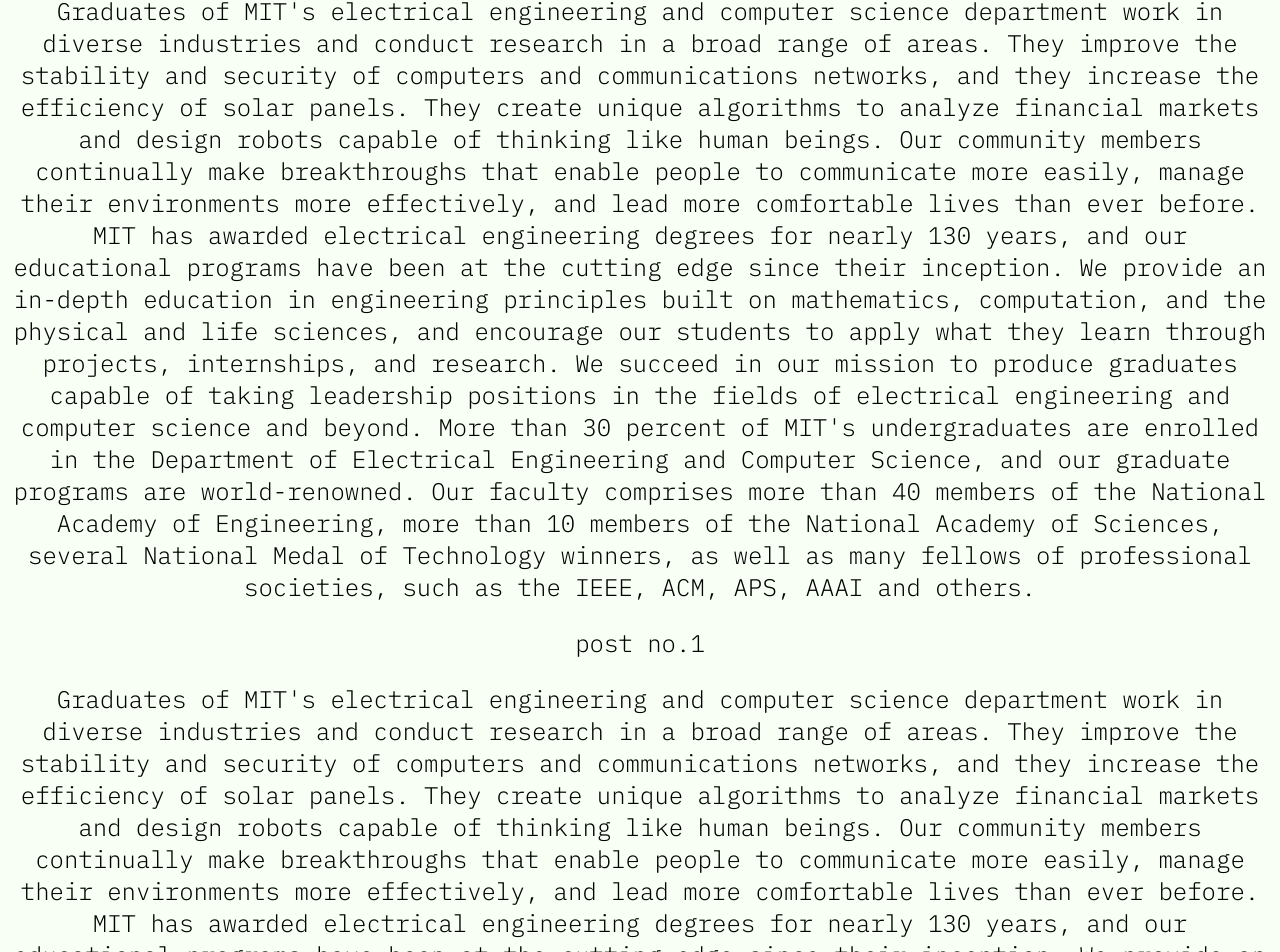
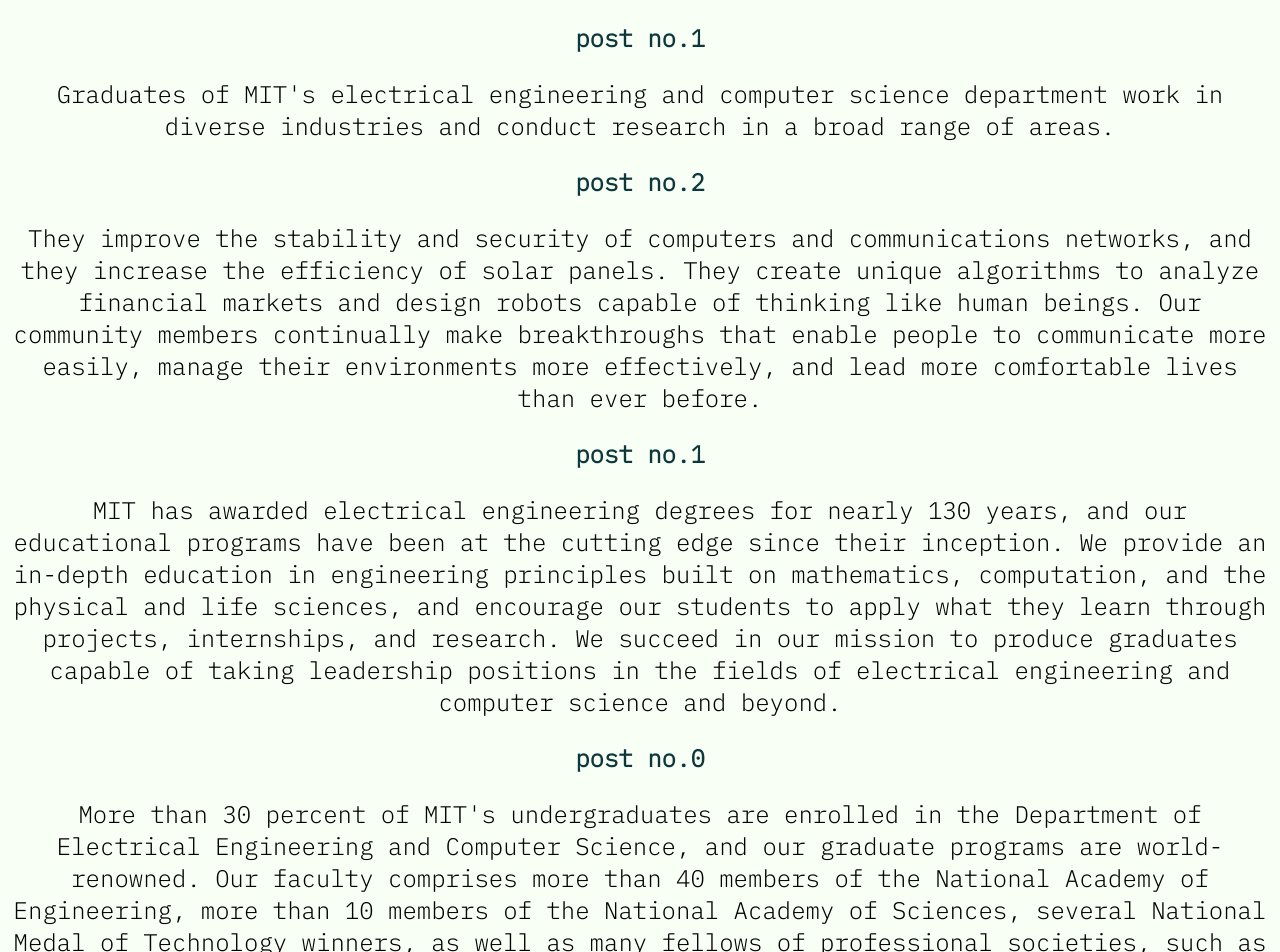
Before and after one commit to jayramirezengineer/jayramirezengineer.github.io, a plain HTML site: page index.html in a window 1280 px wide. Shown: the part 172-1124 px from the top of the page. Drawn offline with Linux system fonts and the light colour scheme.

Commit message:
Update index.html

```diff
--- a/index.html
+++ b/index.html
@@ -22,6 +22,11 @@
     h1 {
       font-size: 42px;
       font-family: 'IBM Plex Mono', monospace;
+    }
+	h2 {
+      font-size: 24px;
+      color: #0c383c;
+	font-family: 'IBM Plex Mono', monospace;
     }
     p {
       font-size: 24px;
@@ -66,33 +71,16 @@
 
 <h1>Jay Ramirez</h1>
 
-<p>
-post no.2
-</p>
+<h1>Sukhi Grewal</h1>
+	<h2>post no.1</h2>
+<p>Graduates of MIT's electrical engineering and computer science department work in diverse industries and conduct research in a broad range of areas.</p>
+	<h2>post no.2</h2>
+<p>They improve the stability and security of computers and communications networks, and they increase the efficiency of solar panels. They create unique algorithms to analyze financial markets and design robots capable of thinking like human beings. Our community members continually make breakthroughs that enable people to communicate more easily, manage their environments more effectively, and lead more comfortable lives than ever before.</p>
+	<h2>post no.1</h2>
+<p>MIT has awarded electrical engineering degrees for nearly 130 years, and our educational programs have been at the cutting edge since their inception. We provide an in-depth education in engineering principles built on mathematics, computation, and the physical and life sciences, and encourage our students to apply what they learn through projects, internships, and research. We succeed in our mission to produce graduates capable of taking leadership positions in the fields of electrical engineering and computer science and beyond.</p>
+	<h2>post no.0</h2>
+<p>More than 30 percent of MIT's undergraduates are enrolled in the Department of Electrical Engineering and Computer Science, and our graduate programs are world-renowned. Our faculty comprises more than 40 members of the National Academy of Engineering, more than 10 members of the National Academy of Sciences, several National Medal of Technology winners, as well as many fellows of professional societies, such as the IEEE, ACM, APS, AAAI and others.</p>
 
-<p>
-Graduates of MIT's electrical engineering and computer science department work in diverse industries and conduct research in a broad range of areas.
-
-They improve the stability and security of computers and communications networks, and they increase the efficiency of solar panels. They create unique algorithms to analyze financial markets and design robots capable of thinking like human beings. Our community members continually make breakthroughs that enable people to communicate more easily, manage their environments more effectively, and lead more comfortable lives than ever before.
-
-MIT has awarded electrical engineering degrees for nearly 130 years, and our educational programs have been at the cutting edge since their inception. We provide an in-depth education in engineering principles built on mathematics, computation, and the physical and life sciences, and encourage our students to apply what they learn through projects, internships, and research. We succeed in our mission to produce graduates capable of taking leadership positions in the fields of electrical engineering and computer science and beyond.
-
-More than 30 percent of MIT's undergraduates are enrolled in the Department of Electrical Engineering and Computer Science, and our graduate programs are world-renowned. Our faculty comprises more than 40 members of the National Academy of Engineering, more than 10 members of the National Academy of Sciences, several National Medal of Technology winners, as well as many fellows of professional societies, such as the IEEE, ACM, APS, AAAI and others.
-</p>
-
-<p>
-post no.1
-</p>
-
-<p>
-Graduates of MIT's electrical engineering and computer science department work in diverse industries and conduct research in a broad range of areas.
-
-They improve the stability and security of computers and communications networks, and they increase the efficiency of solar panels. They create unique algorithms to analyze financial markets and design robots capable of thinking like human beings. Our community members continually make breakthroughs that enable people to communicate more easily, manage their environments more effectively, and lead more comfortable lives than ever before.
-
-MIT has awarded electrical engineering degrees for nearly 130 years, and our educational programs have been at the cutting edge since their inception. We provide an in-depth education in engineering principles built on mathematics, computation, and the physical and life sciences, and encourage our students to apply what they learn through projects, internships, and research. We succeed in our mission to produce graduates capable of taking leadership positions in the fields of electrical engineering and computer science and beyond.
-
-More than 30 percent of MIT's undergraduates are enrolled in the Department of Electrical Engineering and Computer Science, and our graduate programs are world-renowned. Our faculty comprises more than 40 members of the National Academy of Engineering, more than 10 members of the National Academy of Sciences, several National Medal of Technology winners, as well as many fellows of professional societies, such as the IEEE, ACM, APS, AAAI and others.
-</p>
 
 <footer>
 <br>
```
